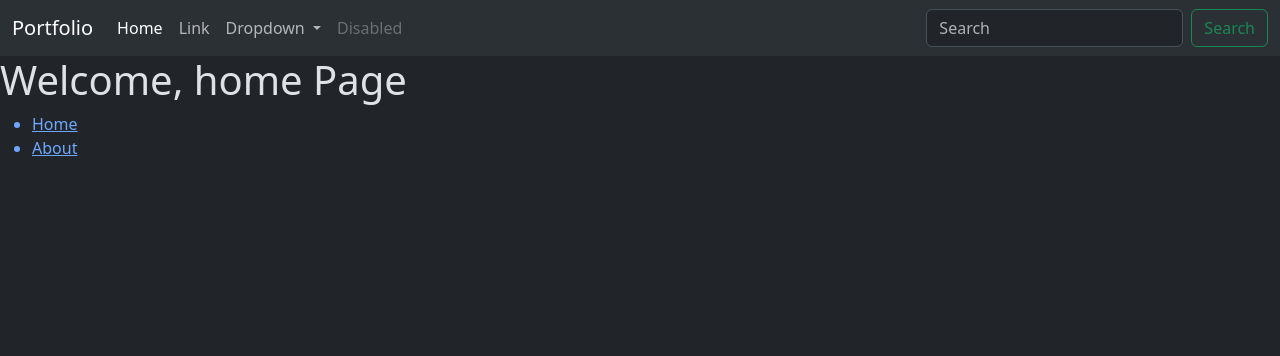
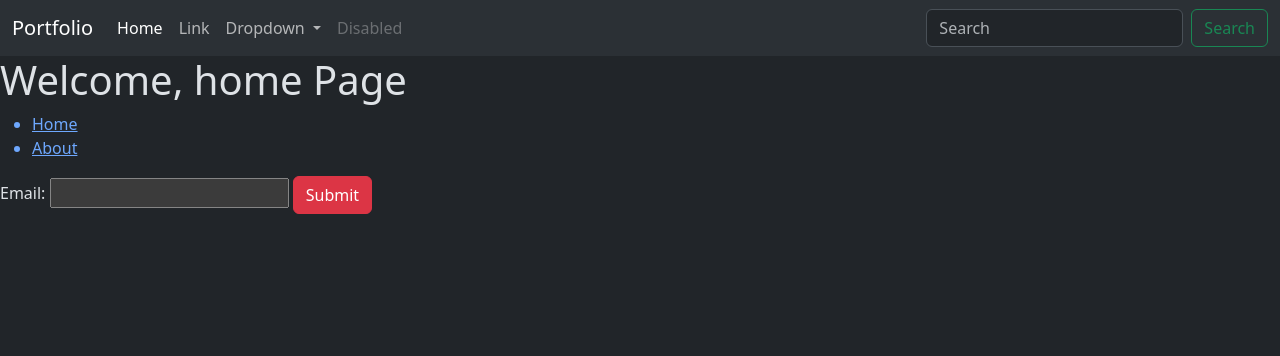
Before and after one commit to RaisulislamRimon/learn-django-python, a Django app: page / in a window 1280 px wide. Shown: the top 356 px of the page. Run offline with Django 4.2, Linux system fonts and the light colour scheme.

Commit message:
add django form

```diff
--- /dev/null
+++ b/src/cfehome/forms.py
@@ -0,0 +1,17 @@
+from django import forms
+
+
+class LandingPageForm(forms.Form):
+    # name = forms.CharField(label="Your name")
+    # age = forms.IntegerField()
+    email = forms.EmailField()
+
+
+# data = {
+#     "name": "",
+#     "email": "",
+#     "age": "",
+#     "nationality": ""
+# }
+
+# print(data)
--- a/src/cfehome/views.py
+++ b/src/cfehome/views.py
@@ -1,20 +1,21 @@
 from django.http import HttpResponse
 from django.shortcuts import render
+from .forms import LandingPageForm
 
 
 def home_page(request, *args, **kwargs):
+    print(request.method)
     title = "Welcome, home"
-    context = {
-        "title": title
-    }
+    form = LandingPageForm()
+    # print(request.POST, request.GET)
+    print(request.POST.get("email"))
+    context = {"title": title, "form": form}
     return render(request, "home.html", context)
 
 
 def about_page(request, *args, **kwargs):
     title = "Welcome, about"
-    context = {
-        "title": title
-    }
+    context = {"title": title}
     return render(request, "about.html", context)
 
 
--- a/src/templates/base/navbar.html
+++ b/src/templates/base/navbar.html
@@ -30,7 +30,7 @@
                 </li>
             </ul>
             <form class="d-flex" role="search">
-                <input class="form-control me-2" type="search" placeholder="Search" aria-label="Search">
+                <input name="search" class="form-control me-2" type="search" placeholder="Search" aria-label="Search">
                 <button class="btn btn-outline-success" type="submit">Search</button>
             </form>
         </div>
--- a/src/templates/home.html
+++ b/src/templates/home.html
@@ -12,6 +12,10 @@ Home - {{ block.super }}
         <li>About</li>
     </a>
 </ul>
+<form method="POST">{% csrf_token %}
+    {{ form }}
+    <button type="submit" class="btn btn-danger">Submit</button>
+</form>
 {% endblock %}
 <!-- <!doctype html>
 <html lang="en">
```
